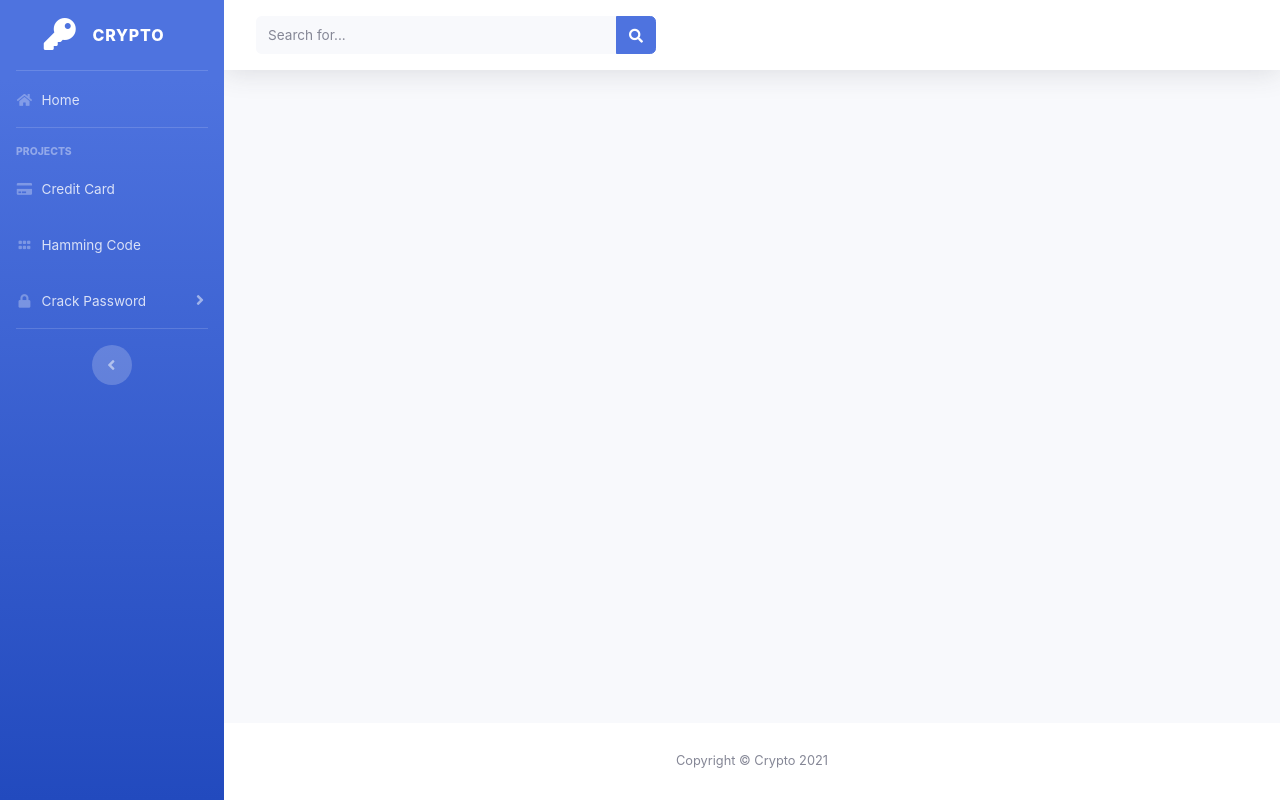
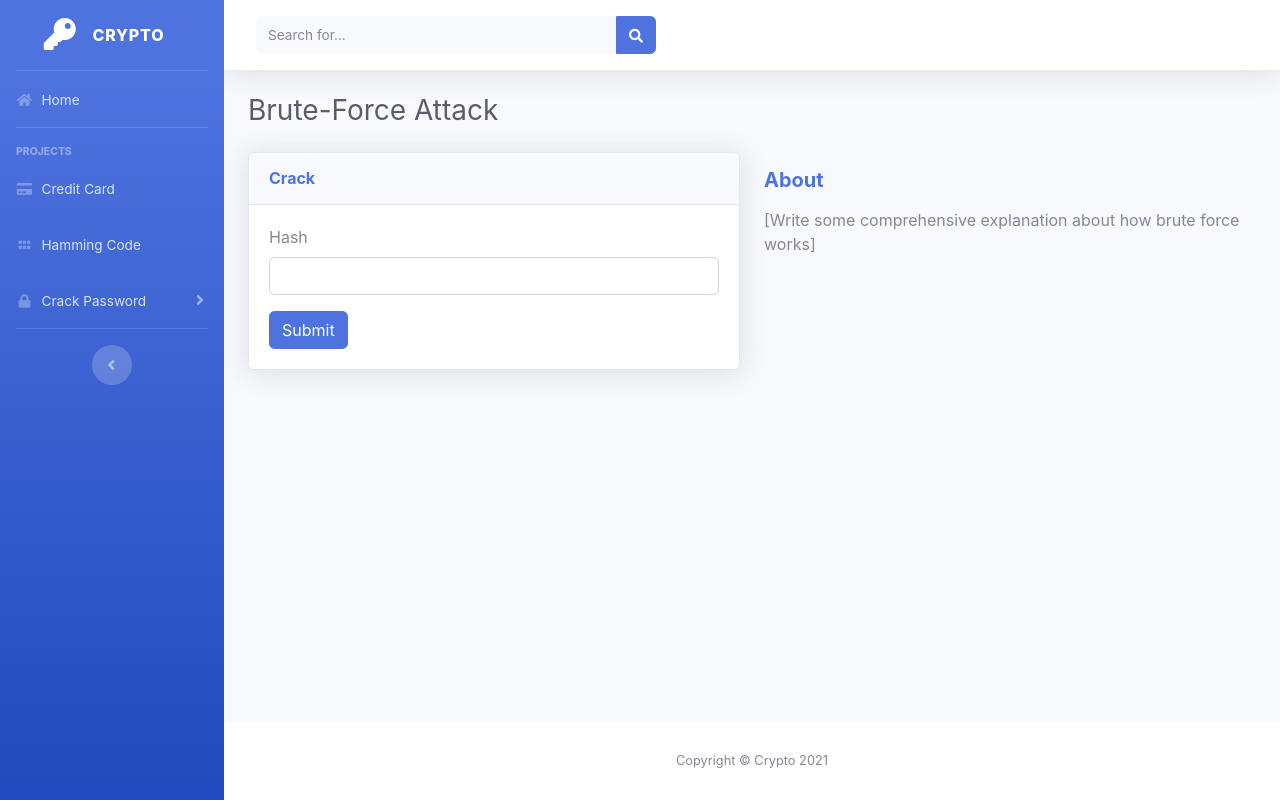
Before and after one commit to m-haisham/crypto-collection, a Django app: page /password-cracking/brute-force/ in a window 1280 px wide. Run offline with Django 3.2, Linux system fonts and the light colour scheme; some libraries are stand-ins or nearby versions.

Commit message:
added brute force cracking

```diff
--- a/crypto/apps/password_cracking/services.py
+++ b/crypto/apps/password_cracking/services.py
@@ -14,11 +14,13 @@ class PasswordCrackingService:
 
     def crack(self, unknown_hash: str, options: Iterable[str], hash_function: Encrypt) -> Optional[str]:
         for word in options:
+            print(word)
             if unknown_hash == hash_function(word):
                 return word
 
     def brute_force(self, unknown_hash: str, length: int, hash_function: Encrypt) -> Optional[str]:
         for n in range(1, length + 1):
-            result = self.crack(unknown_hash, self.generate_combinations(self.chars, length), hash_function)
+            print(n)
+            result = self.crack(unknown_hash, self.generate_combinations(self.chars, n), hash_function)
             if result is not None:
                 return result
--- a/crypto/apps/password_cracking/templates/password_cracking/brute_force.html
+++ b/crypto/apps/password_cracking/templates/password_cracking/brute_force.html
@@ -1,5 +1,62 @@
 {% extends 'base.html' %}
+{% load static %}
 
 {% block title %}
     Brute-Force Attack • Password Cracking
 {% endblock %}
+
+{% block content %}
+    <div class="d-sm-flex align-items-center justify-content-between mb-4">
+        <h1 class="h3 mb-0 text-gray-800">Brute-Force Attack</h1>
+    </div>
+
+    <div class="row mt-4">
+        {# cracking form and response #}
+        <div class="col-lg-6">
+
+            {# Form #}
+            <div class="card shadow mb-4">
+                <div class="card-header py-3">
+                    <h6 class="m-0 font-weight-bold text-primary">Crack</h6>
+                </div>
+                <div class="card-body">
+                    <form action="{% url 'password_cracking:brute_crack' %}" method="post"
+                        data-partial="bruteResponse" data-partial-waiting="bruteWaiting">
+                        {% csrf_token %}
+                        <div class="form-group">
+                            <label for="bruteHashInput">Hash</label>
+                            <input aria-describedby="encode" class="form-control" name="hash" id="bruteHashInput" type="text" pattern="[0-9a-f]+">
+                        </div>
+                        <button type="submit" class="btn btn-primary">Submit</button>
+                    </form>
+                </div>
+            </div>
+
+            {# Waiting #}
+            <div class="card shadow mb-4" id="bruteWaiting" hidden>
+                <div class="card-body d-flex align-items-center">
+                    <div class="spinner-border text-primary" role="status">
+                        <span class="sr-only">Loading...</span>
+                    </div>
+                    <span class="ml-3">
+                        Processing...
+                    </span>
+                </div>
+            </div>
+
+            <div id="bruteResponse"></div>
+        </div>
+
+        {# additional information #}
+        <div class="col-lg-6">
+            <div class="py-3">
+                <h5 class="m-0 font-weight-bold text-primary">About</h5>
+            </div>
+            [Write some comprehensive explanation about how brute force works]
+        </div>
+    </div>
+{% endblock %}
+
+{% block scripts %}
+    <script src="{% static 'js/form.js' %}"></script>
+{% endblock %}
--- a/crypto/apps/password_cracking/urls.py
+++ b/crypto/apps/password_cracking/urls.py
@@ -5,5 +5,6 @@ from . import views
 app_name = 'password_cracking'
 urlpatterns = [
     path('brute-force/', views.brute_force, name='brute_force'),
+    path('brute-crack/', views.brute_crack, name='brute_crack'),
     path('dictionary/', views.dictionary, name='dictionary'),
 ]
--- a/crypto/apps/password_cracking/views.py
+++ b/crypto/apps/password_cracking/views.py
@@ -1,9 +1,30 @@
+import hashlib
+
 from django.shortcuts import render
+from django.template.response import SimpleTemplateResponse
+
+from .services import PasswordCrackingService
 
 
 def brute_force(request):
     return render(request, 'password_cracking/brute_force.html')
 
 
+def brute_crack(request):
+    service = PasswordCrackingService()
+    hashed_word = request.POST['hash']
+
+    def encrypt(value):
+        return hashlib.sha1(value.encode('utf-8')).hexdigest()
+
+    result = service.brute_force(hashed_word, 6, encrypt)
+    context = {
+        "word": result,
+        "succeeded": result is not None,
+    }
+
+    return SimpleTemplateResponse('password_cracking/brute_force_response.html', context)
+
+
 def dictionary(request):
     return render(request, 'password_cracking/dictionary.html')
```
Also changed, not shown: crypto/apps/password_cracking/templates/password_cracking/brute_force_response.html (added, +23 -0 lines), static/js/form.js (+48 -8 lines), templates/luhn_algorithm/index.html (+6 -4 lines), crypto/apps/password_cracking/static/password_cracking/main.js (added).
